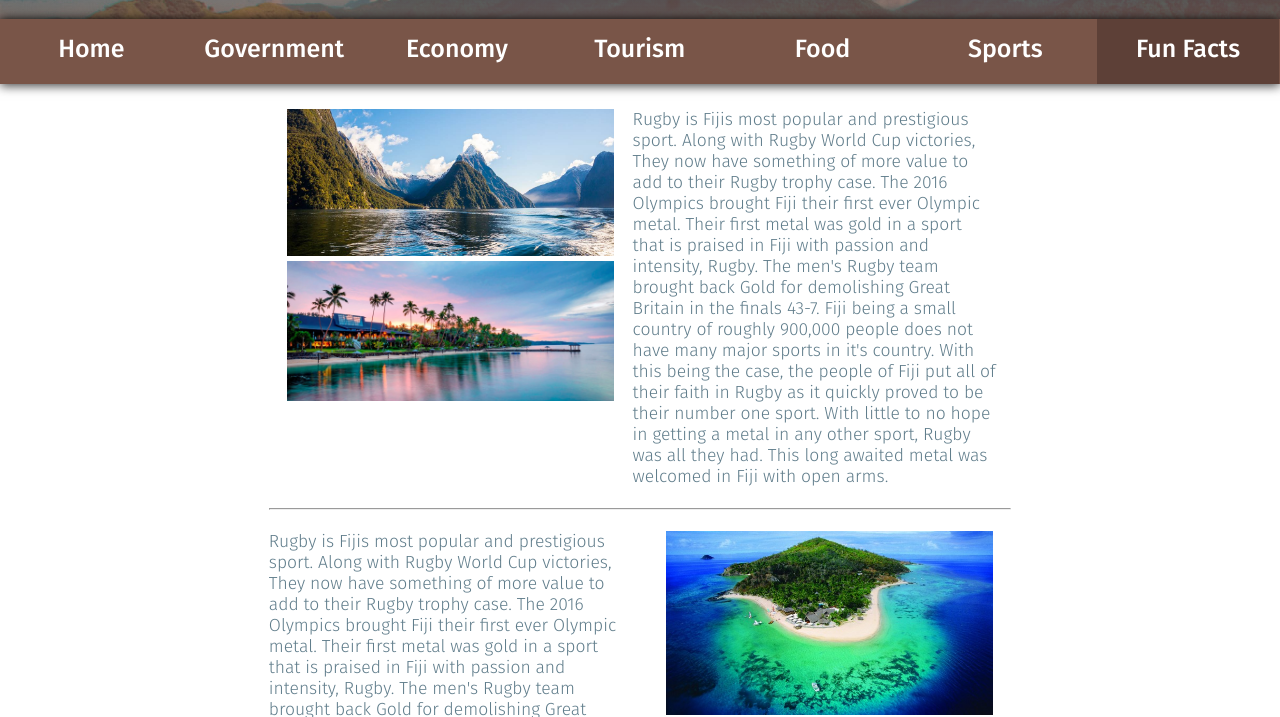
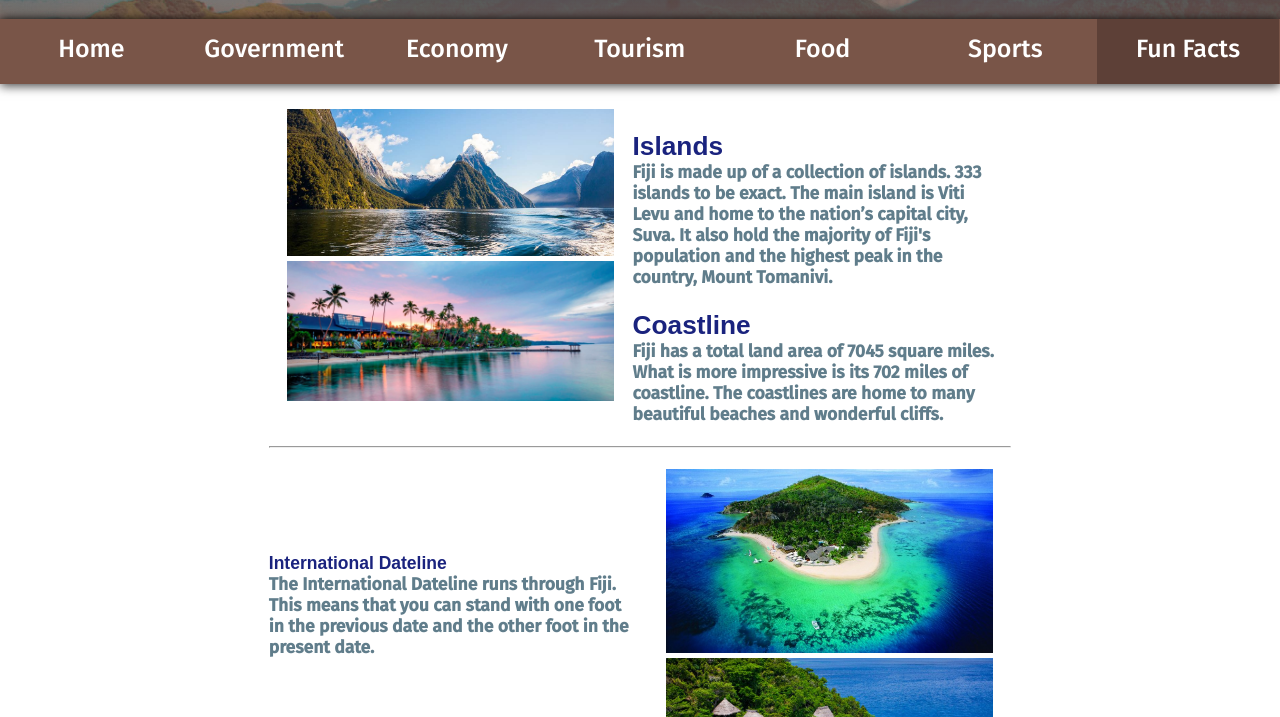
Before and after one commit to ap-cs-matt/Fiji, a plain HTML site: page facts.html in a window 1280 px wide. Shown: the part 81-798 px from the top of the page. Drawn offline with nearby package versions, Linux system fonts and the light colour scheme; a web font is replaced by a local one.

Commit message:
finished

```diff
--- a/facts.html
+++ b/facts.html
@@ -47,11 +47,20 @@
         <center><img style = "width: 90%;"src = "images/facts_water.jpg"></center>
       </div>
       <div id = "info1Text" style = "width: 49%;display: inline-block;">
-         Rugby is Fijis most popular and prestigious sport. Along with Rugby World Cup victories, They now have something of more value to add to their Rugby trophy case.
-	The 2016 Olympics brought Fiji their first ever Olympic metal. Their first metal was gold in a sport that is praised in Fiji with passion and intensity, Rugby.
-	The men's Rugby team brought back Gold for demolishing Great Britain in the finals 43-7. Fiji being a small country of roughly 900,000 people does not have many major sports in it's country.
-	With this being the case, the people of Fiji put all of their faith in Rugby as it quickly proved to be their number one sport. With little to no hope in getting a metal in any other sport, Rugby was all they had.
-	This long awaited metal was welcomed in Fiji with open arms.
+         <br>
+	<h2><font color="1A237E" face="Arial"><b>Islands</b></font></h2>
+	<p><h4> Fiji is made up of a collection of islands. 333 islands to be exact.
+	The main island is Viti Levu and home to the nation’s capital city, Suva.
+	It also hold the majority of Fiji's population and the highest peak in the country, Mount Tomanivi.
+	</h4>
+	<br>
+
+  <h2><font color="1A237E" face="Arial"><b>Coastline</b></font></h2>
+	<p><h4>Fiji has a total land area of 7045 square miles. What is more impressive is its 702 miles of coastline.
+	The coastlines are home to many beautiful beaches and wonderful cliffs.
+	</h4>
+
+
       </div>
     </div>
 
@@ -61,11 +70,14 @@
 
     <div id = "info2">
       <div id = "info2Text" style = "width: 49%;display: inline-block;">
-         Rugby is Fijis most popular and prestigious sport. Along with Rugby World Cup victories, They now have something of more value to add to their Rugby trophy case.
-	The 2016 Olympics brought Fiji their first ever Olympic metal. Their first metal was gold in a sport that is praised in Fiji with passion and intensity, Rugby.
-	The men's Rugby team brought back Gold for demolishing Great Britain in the finals 43-7. Fiji being a small country of roughly 900,000 people does not have many major sports in it's country.
-	With this being the case, the people of Fiji put all of their faith in Rugby as it quickly proved to be their number one sport. With little to no hope in getting a metal in any other sport, Rugby was all they had.
-	This long awaited metal was welcomed in Fiji with open arms.
+         <br>
+         <br>
+     <br>
+      <br
+	<h2><font color="1A237E" face="Arial"><b>International Dateline</b></font></h2>
+	<p><h4>The International Dateline runs through Fiji.
+	This means that you can stand with one foot in the previous date and the other foot in the present date.
+	</h4>
       </div>
       <div id = "info2Picture" style = "width: 49%;display: inline-block;float: right;">
         <center><img style ="width: 90%"src = "images/facts_island.jpg"></center>
@@ -73,6 +85,14 @@
       </div>
     </div>
     <br>
+     <br>
+      <br>
+       <br>
+        <br>
+         <br>
+          <br> <br> <br>
+           <br>
+            <br>
 
     <!--/////////////////////////-->
   </div>
```
Also changed, not shown: economics.html (+10 -11 lines), food.html (+6 -11 lines), government.html (+6 -16 lines).
